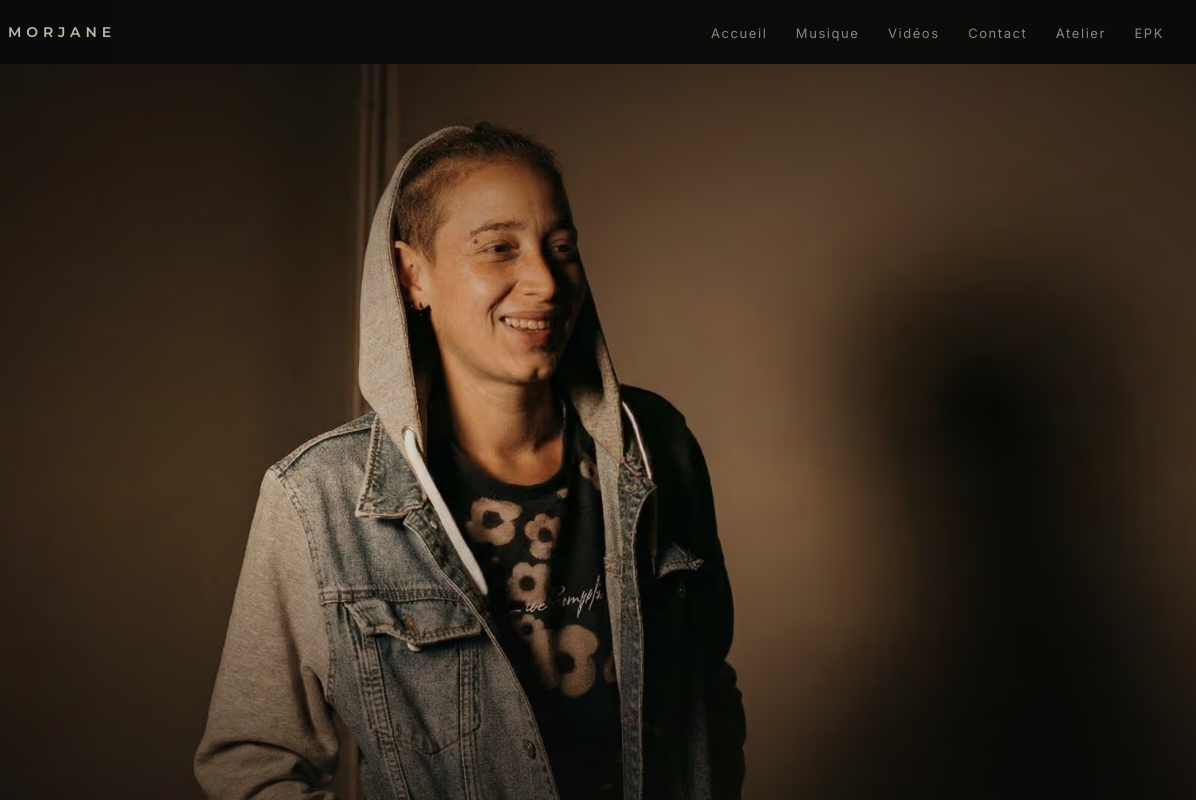
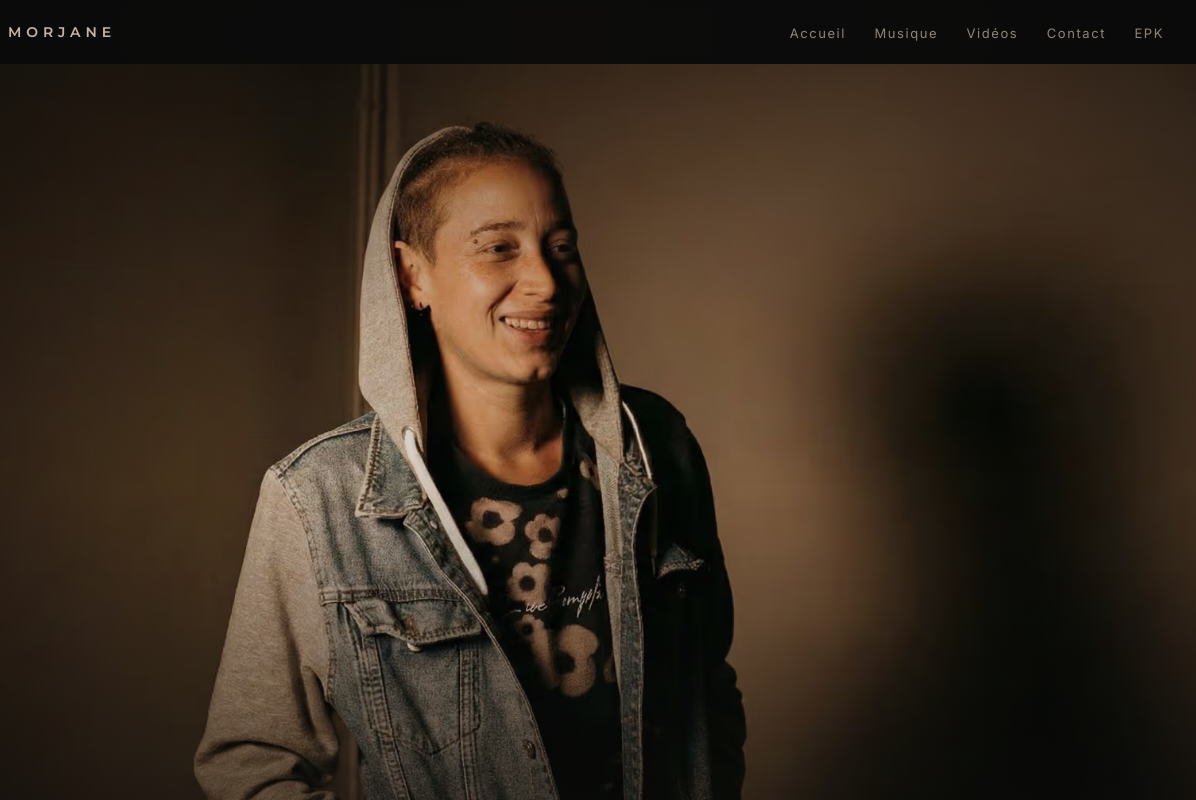
Before and after one commit to morjane-music/morjane-site, a website: page index.html in a window 1280 px wide. Shown: the top 800 px of the page, 84-1280 px from the left. Drawn offline with nearby package versions, Linux system fonts and the light colour scheme.

Commit message:
Remove Atelier from navigation

```diff
--- a/index.html
+++ b/index.html
@@ -165,7 +165,6 @@ content="Morjane est une artiste réunionnaise, autrice-compositrice-interprète
       <a href="#musique">Musique</a>
       <a href="#videos">Vidéos</a>
       <a href="#contact">Contact</a>
-      <a href="/atelier/?source=site&door=menu">Atelier</a>
       <a href="/epk">EPK</a>
     </nav>
 
```
